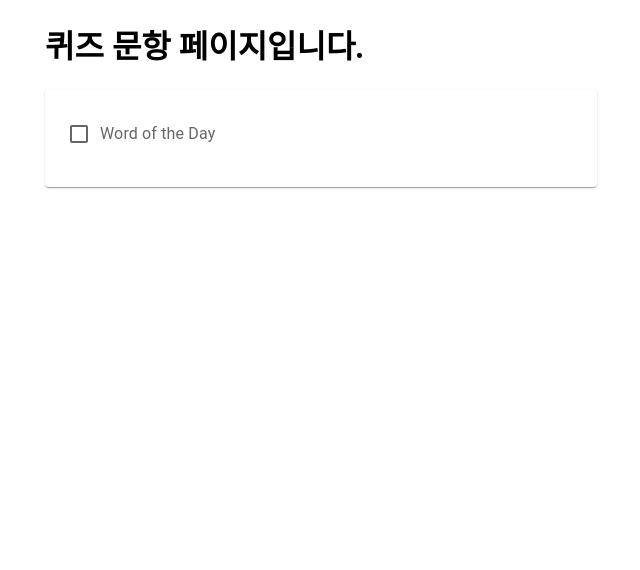
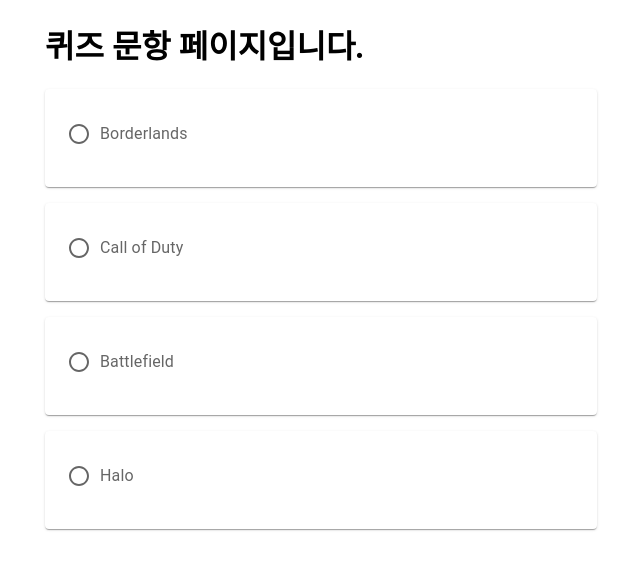
Before and after one commit to wjdxor133/Quiz-webapp, a React (Create React App) app: page /quiz-question in a window 1280 px wide. Shown: the top 570 px of the page, without its empty margins (319-959 px from the left). Built offline with nearby package versions, Linux system fonts and the light colour scheme.

Commit message:
add: AnswerCardList 컴포넌트 생성 - 답안 컴포넌트를 만들고 더미 데이터로 보여지도록 구현함.

```diff
--- a/src/components/AnswerCard/AnswerCard.tsx
+++ b/src/components/AnswerCard/AnswerCard.tsx
@@ -1,21 +1,19 @@
 import React from 'react'
-import {
-  Card,
-  CardActions,
-  CardContent,
-  Typography,
-  FormControlLabel,
-  Checkbox,
-} from '@mui/material'
+import { Card, CardActions, CardContent, Typography, FormControlLabel, Radio } from '@mui/material'
 
-function AnswerCard() {
+interface AnswerCardProps {
+  answer: string
+}
+
+function AnswerCard({ answer }: AnswerCardProps) {
   return (
     <Card>
       <CardContent>
         <CardActions>
           <FormControlLabel
-            control={<Checkbox />}
-            label={<Typography color='text.secondary'>Word of the Day</Typography>}
+            value={answer}
+            control={<Radio />}
+            label={<Typography color='text.secondary'>{answer}</Typography>}
           />
         </CardActions>
       </CardContent>
--- /dev/null
+++ b/src/components/AnswerCardList/AnswerCardList.tsx
@@ -0,0 +1,29 @@
+import React from 'react'
+import { FormControl, RadioGroup } from '@mui/material'
+import { styled } from '@mui/material/styles'
+
+import { AnswerCard } from 'components'
+
+interface AnswerCardListProps {
+  answers: string[]
+}
+
+const RadioGroupWrapper = styled(RadioGroup)(
+  ({ theme }) => `
+  row-gap: ${theme.spacing(2)};
+`,
+)
+
+function AnswerCardList({ answers }: AnswerCardListProps) {
+  return (
+    <FormControl fullWidth>
+      <RadioGroupWrapper>
+        {answers.map((answer, idx) => {
+          return <AnswerCard key={idx} answer={answer} />
+        })}
+      </RadioGroupWrapper>
+    </FormControl>
+  )
+}
+
+export default AnswerCardList
--- a/src/components/index.tsx
+++ b/src/components/index.tsx
@@ -1,2 +1,3 @@
 export { default as QuizIntroduction } from './QuizIntroduction/QuizIntroduction'
 export { default as AnswerCard } from './AnswerCard/AnswerCard'
+export { default as AnswerCardList } from './AnswerCardList/AnswerCardList'
--- a/src/pages/QuizQuestionPage.tsx
+++ b/src/pages/QuizQuestionPage.tsx
@@ -1,11 +1,25 @@
 import React from 'react'
-import { AnswerCard } from 'components'
+import { AnswerCardList } from 'components'
 
 function QuizQuestionPage() {
+  const answerInfo = {
+    category: 'Entertainment: Video Games',
+    type: 'multiple',
+    difficulty: 'easy',
+    question:
+      'Which popular First Person Shooter (FPS) franchise, got a Real Time Strategy (RTS) game developed based on its universe?',
+    correct_answer: 'Halo',
+    incorrect_answers: ['Battlefield', 'Call of Duty', 'Borderlands'],
+  }
+
+  const { correct_answer: correctAnswer, incorrect_answers: incorrectAnswers } = answerInfo
+
+  const answers = [correctAnswer, ...incorrectAnswers].sort(() => Math.random() - 0.5)
+
   return (
     <>
       <h1>퀴즈 문항 페이지입니다.</h1>
-      <AnswerCard />
+      <AnswerCardList answers={answers} />
     </>
   )
 }
```
Also changed, not shown: src/types/quiz.type.ts (added, +8 -0 lines), .eslintrc.json.
